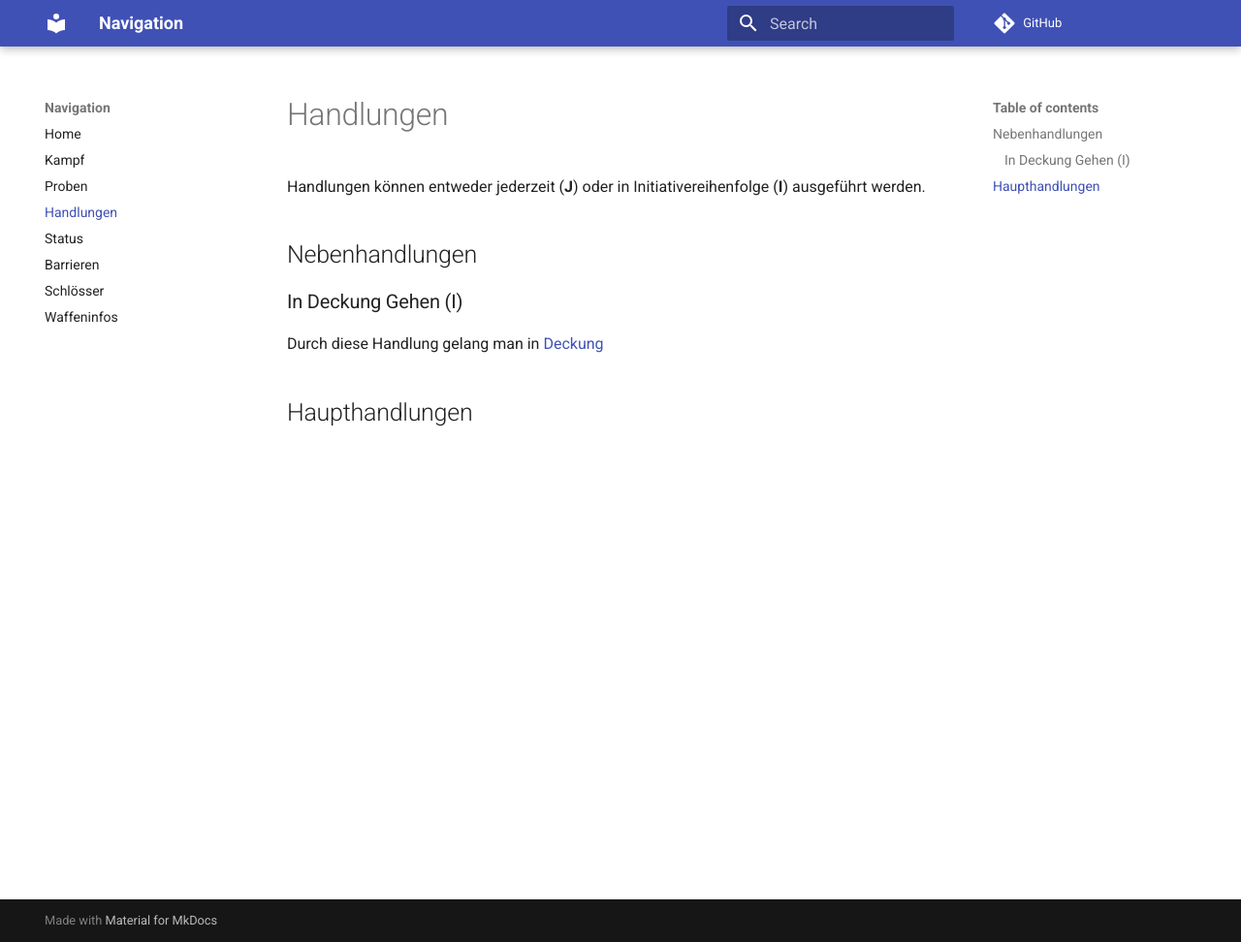
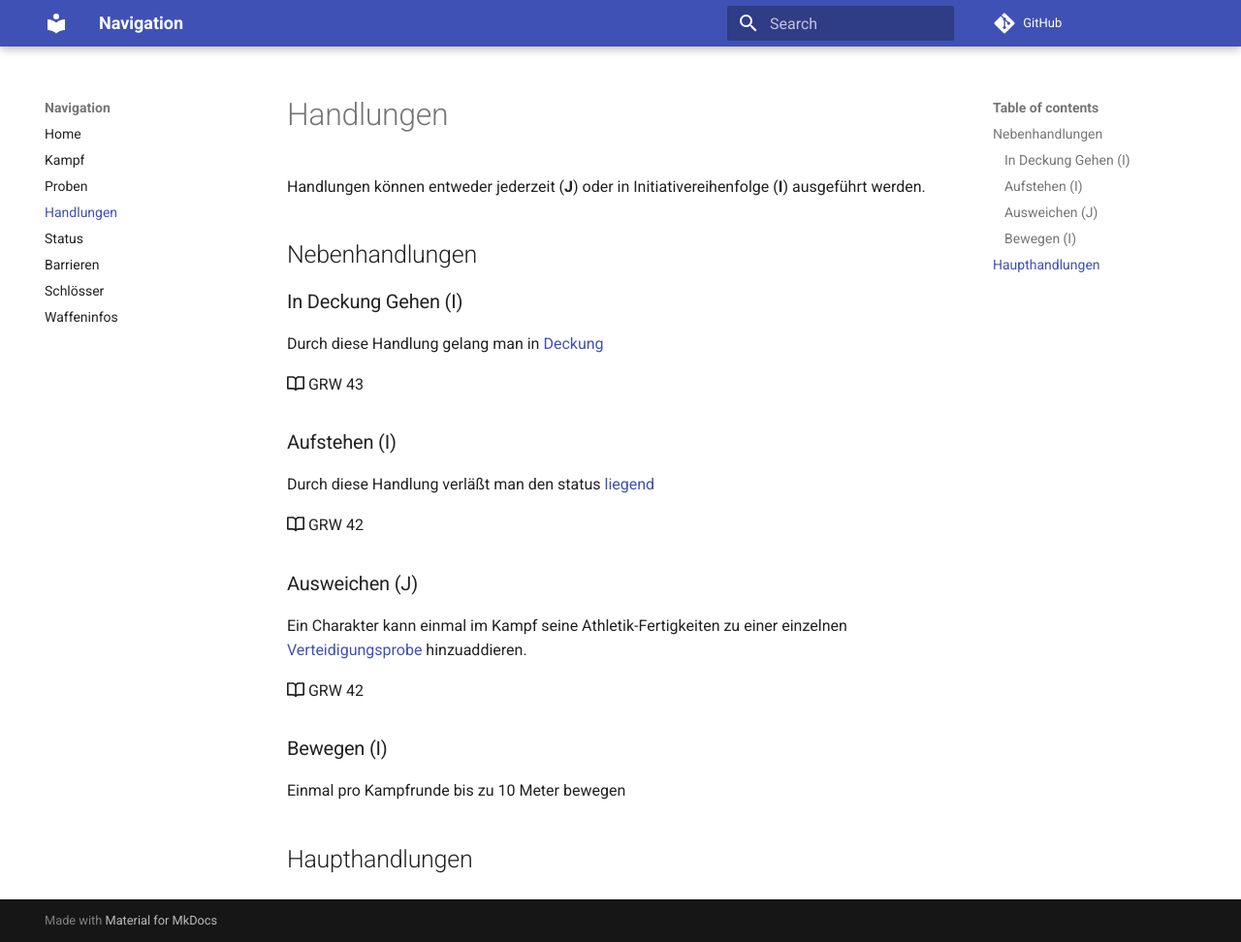
Before and after one commit to mvach/shadowrun6, an MkDocs documentation site: the page built from docs/handlungen.md, in a window 1280 px wide and 972 px high. Shown: the whole window at 97% size. Built offline with MkDocs 1.6.1 and Material for MkDocs 9.7.7, drawn with Linux system fonts in a browser that asks for light colours; comment, search, counter and statistics services are not loaded.

Commit message:
Mehr Handlungen

```diff
--- a/docs/handlungen.md
+++ b/docs/handlungen.md
@@ -8,4 +8,22 @@ Handlungen können entweder jederzeit (**J**) oder in Initiativereihenfolge (**I
 
 Durch diese Handlung gelang man in [Deckung](status.md#deckung)
 
+:octicons-book-16: GRW 43
+
+### Aufstehen (I)
+
+Durch diese Handlung verläßt man den status [liegend](status.md#liegen)
+
+:octicons-book-16: GRW 42
+
+### Ausweichen (J)
+
+Ein Charakter kann einmal im Kampf seine Athletik-Fertigkeiten zu einer einzelnen [Verteidigungsprobe](kampf.md#wurfeln) hinzuaddieren.
+
+:octicons-book-16: GRW 42
+
+### Bewegen (I)
+
+Einmal pro Kampfrunde bis zu 10 Meter bewegen
+
 ## Haupthandlungen
```
Also changed, not shown: docs/kampf.md (+3 -2 lines), docs/status.md (+11 -0 lines).
